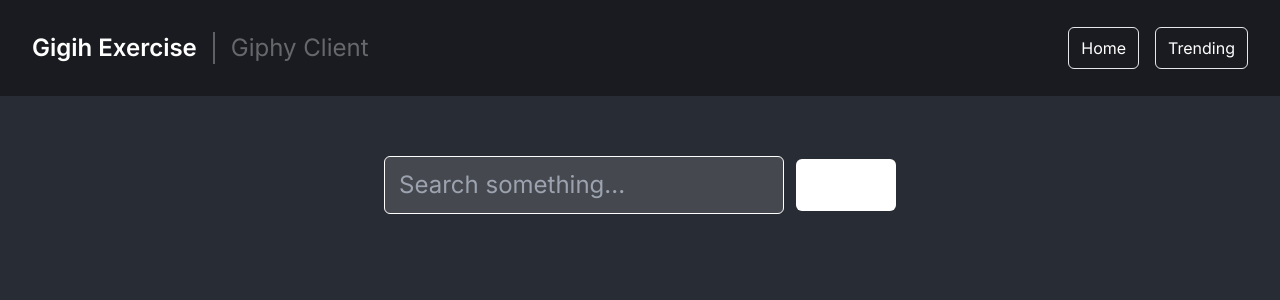
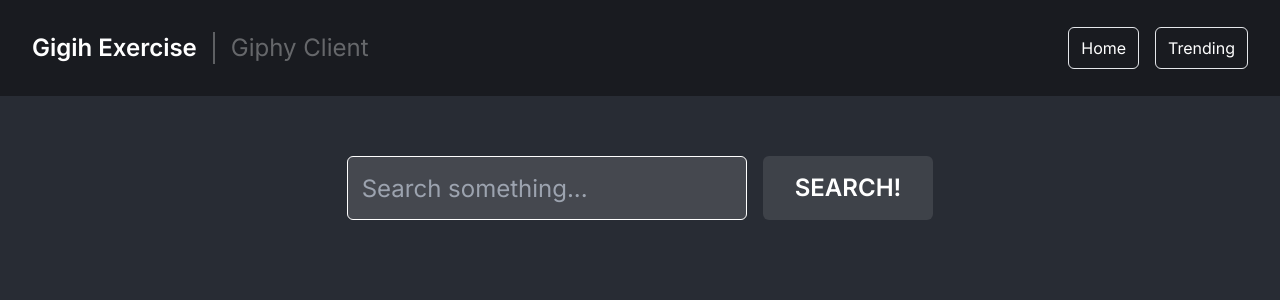
Before and after one commit to stackoverprof/gigih-exercise, a React (Create React App) app: page / in a window 1280 px wide. Shown: the top 300 px of the page. Built offline with nearby package versions, Linux system fonts and the light colour scheme.

Commit message:
feat: styling search button

```diff
--- a/src/components/SearchBar/index.jsx
+++ b/src/components/SearchBar/index.jsx
@@ -8,10 +8,13 @@ export default class SearchBar extends Component {
           value={this.props.value}
           onChange={this.props.onChange}
           type="text"
-          className="search-input"
+          className="search-input h-16"
           placeholder="Search something..."
         />
-        <button type="submit" className="search-button">
+        <button
+          type="submit"
+          className="h-16 ml-4 bg-white bg-opacity-10 px-8 rounded-md font-semibold text-2xl"
+        >
           SEARCH!
         </button>
       </form>
```
